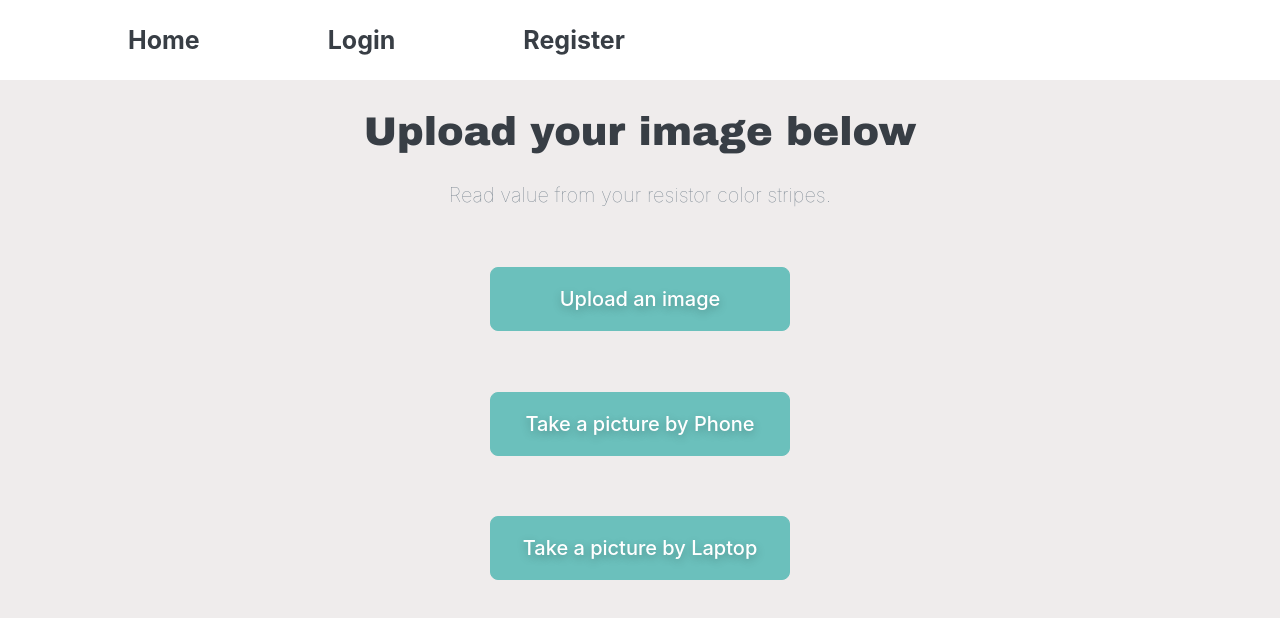
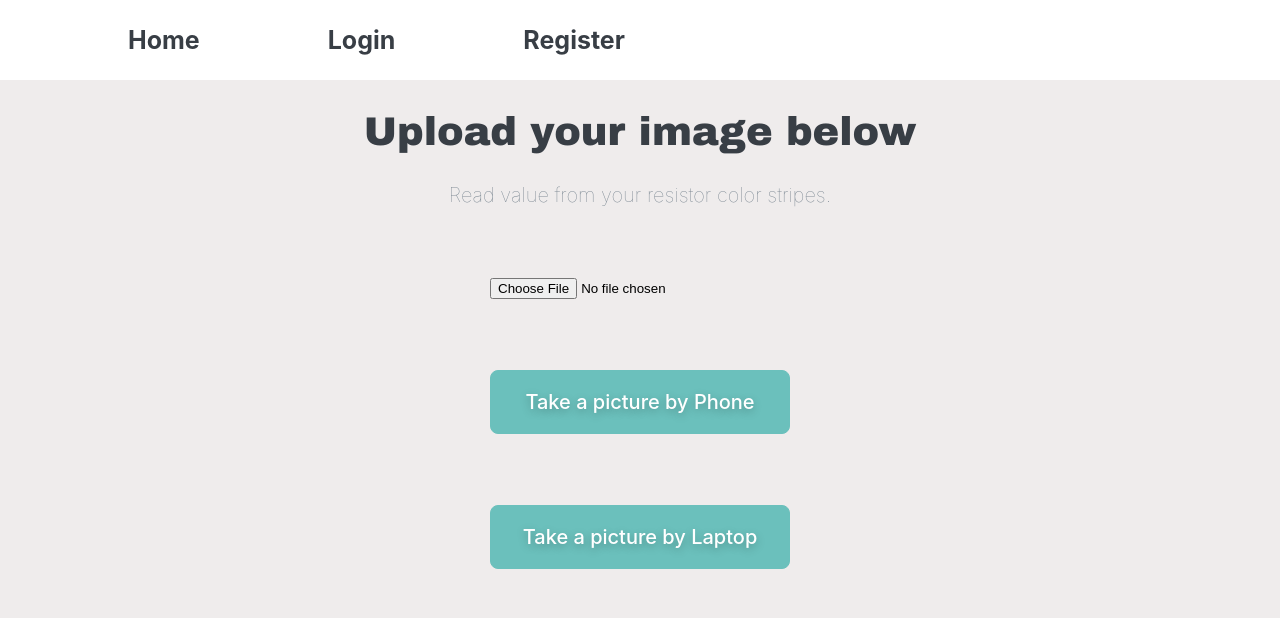
Before and after one commit to PeteYen/cisc498ResistorReader, a React (Create React App) app: page / in a window 1280 px wide. Shown: the top 618 px of the page. Built offline with nearby package versions, Linux system fonts and the light colour scheme.

Commit message:
send read file to backend

```diff
--- a/package.json
+++ b/package.json
@@ -9,8 +9,9 @@
     "@testing-library/jest-dom": "^5.16.5",
     "@testing-library/react": "^13.4.0",
     "@testing-library/user-event": "^13.5.0",
+    "antd": "^5.3.2",
     "fabric": "^5.3.0",
-    "node-sass": "^7.0.3",
+    "node-sass": "^8.0.0",
     "react": "^18.2.0",
     "react-bootstrap": "^2.6.0",
     "react-burger-menu": "^3.0.8",
@@ -18,8 +19,9 @@
     "react-icons": "^4.6.0",
     "react-redux": "^8.0.5",
     "react-router-dom": "^6.4.3",
-    "react-scripts": "5.0.1",
+    "react-scripts": "^4.0.3",
     "redux": "^4.2.0",
+    "resolve-url-loader": "^5.0.0",
     "styled-components": "^5.3.6",
     "web-vitals": "^2.1.4"
   },
--- a/src/components/Home.js
+++ b/src/components/Home.js
@@ -1,28 +1,58 @@
+import React, { useRef } from "react";
+import { useNavigate } from "react-router-dom";
 import "./Home.scss";
-import { useRef } from "react";
-import { useNavigate } from "react-router-dom";
 
 const Home = () => {
-  const inputRef = useRef(null);
+  const navigate = useNavigate();
 
-  const handleClick = () => {
-    // 👇️ open file input box on click of other element
-    inputRef.current.click();
+  const customRequest = async ({ file, onSuccess, onError }) => {
+      const reader = new FileReader();
+      reader.onload = async () => {
+        const dataURL = reader.result;
+
+        // Send the dataURL to the backend
+        try {
+          const response = await fetch("http://localhost:3001/upload", {
+            method: "POST",
+            headers: {
+              "Content-Type": "application/json",
+            },
+            body: JSON.stringify({ dataURL }),
+          });
+
+          if (response.ok) {
+            navigate(`/processing?img=${encodeURIComponent(dataURL)}`);
+            onSuccess();
+          } else {
+            onError(new Error("Failed to upload image"));
+          }
+        } catch (error) {
+          onError(error);
+        }
       };
+      reader.onerror = (error) => {
+        onError(error);
+      };
+      reader.readAsDataURL(file);
+    };
+    const sendPhotoToBackend = async (dataURL) => {
+      try {
+        const response = await fetch("http://localhost:3001/upload", {
+          method: "POST",
+          headers: {
+            "Content-Type": "application/json",
+          },
+          body: JSON.stringify({ dataURL }),
+        });
 
-  let navigate = useNavigate();
-  const handleFileChange = (event) => {
-    const fileObj = event.target.files && event.target.files[0];
-    if (!fileObj) {
-      return;
+        if (response.ok) {
+          navigate(`/processing?img=${encodeURIComponent(dataURL)}`);
+        } else {
+          throw new Error("Failed to upload image");
         }
-
-    const reader = new FileReader();
-    reader.onload = () => {
-      const dataURL = reader.result;
-      navigate(`/processing?img=${encodeURIComponent(dataURL)}`);
-    };
-    reader.readAsDataURL(fileObj);
+      } catch (error) {
+        console.error(error);
+      }
     };
 
     const routeChange = () => {
@@ -44,7 +74,9 @@ const Home = () => {
             const ctx = canvas.getContext("2d");
             ctx.drawImage(video, 0, 0, canvas.width, canvas.height);
             const dataURL = canvas.toDataURL();
-          navigate(`/processing?img=${dataURL}`);
+
+            // Send the taken photo to the backend
+            sendPhotoToBackend(dataURL);
           };
         })
         .catch((err) => {
@@ -55,38 +87,14 @@ const Home = () => {
   return (
     <div>
       <div className="homeContainer">
-        {/*<div className="headerContainer">*/}
-        {/*    <div className="homeHeader">*/}
-        {/*        Home*/}
-        {/*    </div>*/}
-        {/*    <div className="Buttons">*/}
-        {/*        <button className="login">*/}
-        {/*            login*/}
-        {/*        </button>*/}
-        {/*        <button className="register">*/}
-        {/*            register*/}
-        {/*        </button>*/}
-        {/*    </div>*/}
-        {/*</div>*/}
-
         <div className="homeContent">
           <h2>Upload your image below</h2>
           <p>Read value from your resistor color stripes.</p>
           <div className="fileContainer">
-            <input
-              style={{ display: "none" }}
-              ref={inputRef}
-              onChange={handleFileChange}
-              type="file"
-            />
-            <button onClick={handleClick} className="imgButton btn">
-              Upload an image
-            </button>
-
+            <input type="file" onChange={(event) => customRequest(event)} />
             <button onClick={routeChange} className="imgButton btn">
               Take a picture by Phone
             </button>
-
             <button
               onClick={() => navigate("/camera")}
               className="imgButton btn"
@@ -95,7 +103,6 @@ const Home = () => {
             </button>
           </div>
         </div>
-
         <div className="homeFooter"></div>
       </div>
     </div>
```
Also changed, not shown: 1 other file (tests, documents, lock files or other folders). Lines whose indentation alone changed are shown as unchanged.
